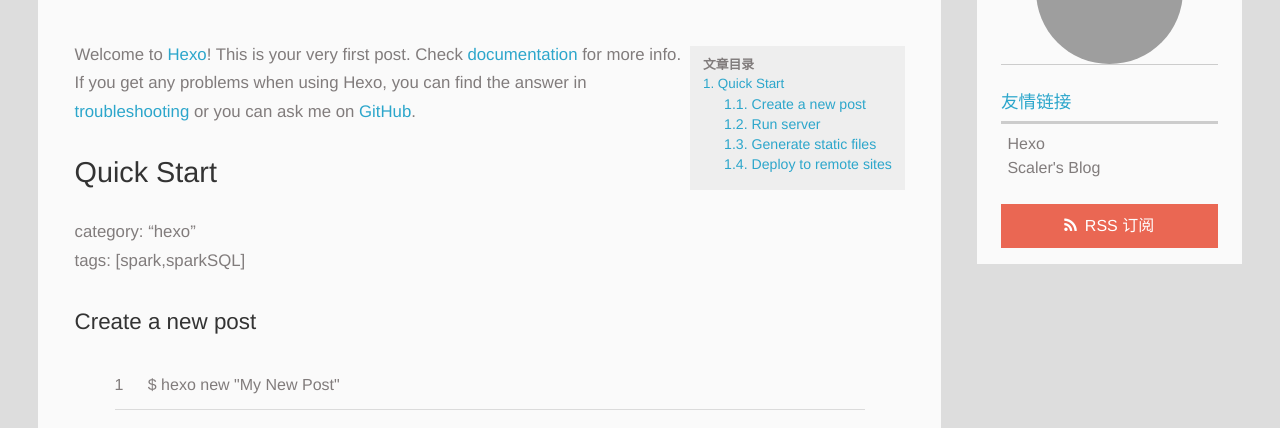
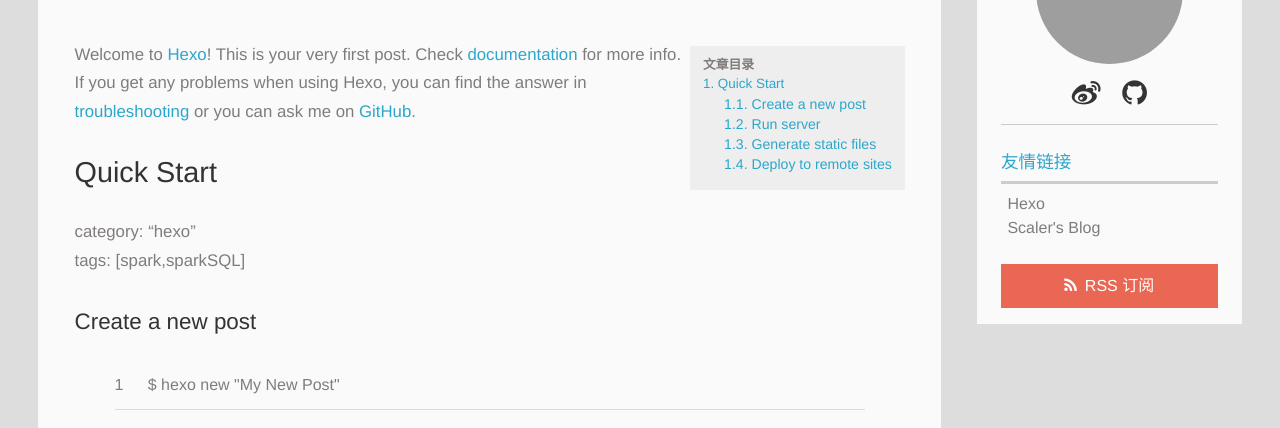
Before and after one commit to ScalerYan/ScalerYan.github.io, a plain HTML site: page 2017/09/22/hello-world/index.html in a window 1280 px wide. Shown: the part 344-772 px from the top of the page. Drawn offline with Linux system fonts and the light colour scheme; grey boxes are pictures that could not be loaded; a script that the page names is missing.

Commit message:
Site updated: 2017-09-22 03:53:06

```diff
--- a/2017/09/22/hello-world/index.html
+++ b/2017/09/22/hello-world/index.html
@@ -149,7 +149,11 @@
 
 	<div class="social-list" class="clearfix">
 
+		<a href="http://weibo.com/5690509645" target="_blank" title="weibo"></a>
 
+
+
+		<a href="https://github.com/scaleryan" target="_blank" title="github"></a>
 
 
 
```
Also changed, not shown: index.html (+4 -0 lines).
